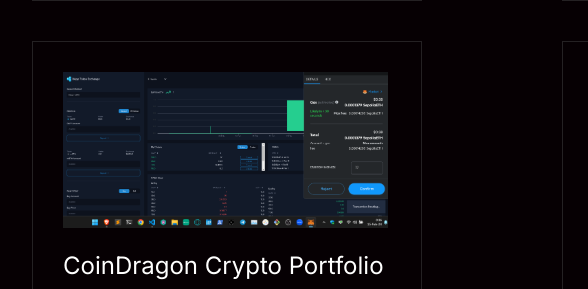
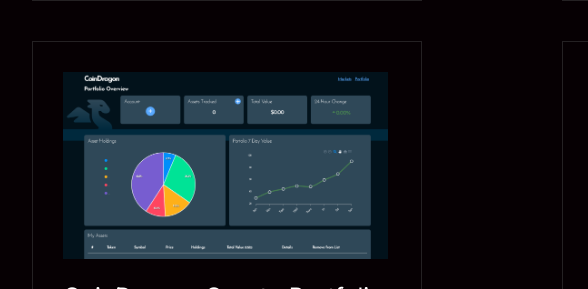
Before and after one commit to SurfWeb3/MyResume, a plain HTML site: page index.html in a window 1280 px wide. Shown: the part 2417-2706 px from the top of the page, 148-736 px from the left. Drawn offline with Linux system fonts and the light colour scheme; files whose address does not match are found by name.

Commit message:
Update index.html

```diff
--- a/index.html
+++ b/index.html
@@ -127,7 +127,7 @@
 
 
                 <div class="card">
-                    <img src="./img/projects/project_1.png" alt="">
+                    <img src="img/projects/COIN DRAGON CRYPTO PORTFOLIO, MAR 2024.png" alt="">
                     <h3 class="card-title">CoinDragon Crypto Portfolio</h3>
                     <p class="card-description">Crypto portfolio with price change, multiple graph display and tokens information. Built with Next.js. Demonstration model with 100 top cryptos, can be expanded with added API support. </p>
 
```
